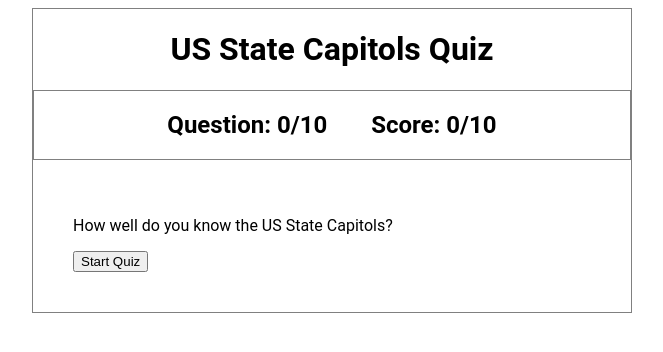
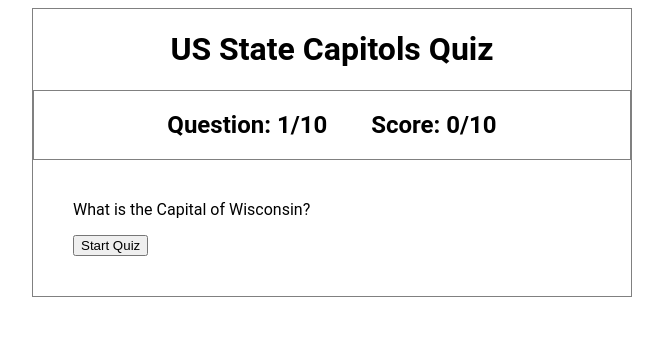
Before and after one commit to tleok/guizapp-wireframe, a plain HTML site: page index.html in a window 1280 px wide. Both pictures are taken after a click on the button "Start Quiz". Shown: the whole page, without its empty margins (308-971 px from the left). Drawn offline with nearby package versions, Linux system fonts and the light colour scheme.

Commit message:
added the question

```diff
--- a/index.html
+++ b/index.html
@@ -19,8 +19,10 @@
             </div>
         </nav>
         <main>
-            <p>How well do you know the US State Capitols?</p>
-            <form id="submission-form">
+            <div class="theQuestion js-theQuestion">
+                <p>How well do you know the US State Capitols?</p>
+            </div>
+            <form id="js-submission-form">
                 <ul class="answers-list js-answers-list">
                 </ul>
                 <button type="submit" class="submit-btn js-submit-btn" >Start Quiz</button>
--- a/index.js
+++ b/index.js
@@ -59,33 +59,59 @@ const STATES = [
 const USERRESPONSES = [];
 let currentQuestionIndex = 0;
 let questionComponents = STATES[currentQuestionIndex];
-
 //Declare Variable for the Answers
-let answerIndex = 2;
-
+let answerIndex = 0;
 //Testing the display of the question
 console.log(questionComponents.question);
 //testing the display of the Answers
 console.log(questionComponents.allAnswers[answerIndex]);
-
 //Step through the incrementing of the currentQuestionIndex
 
 //function 'nextQuestion' that steps us through the STORE objects and increments the current place holder variable
   //This function needs to be initiated by the click of the user
   //This function maybe has a if statement to clarify the item clicked
     //In this if statement i will need to verify
-function nextQuestion() {
-  $('#submission-form').on('click', '.js-submit-btn', event => {
+function userClick() {
+  $('#js-submission-form').on('click', '.js-submit-btn', event => {
     event.preventDefault();
-    console.log('`nextQuestion` ran');
+    console.log('`userClick` ran');
     generateTheQuestion();
+    incrementQuestionIndex();
     });
 }
 
 //This function generates the question
-function generateTheQuestion(theQuestion) {
-  console.log("Generate the Question");
+function generateTheQuestion() {
+  console.log("`generateTheQuestion` ran");
+  renderQuestion();
 }
+function renderQuestion(){
+  console.log("`renderQuestionder` ran")
+$('.js-theQuestion').text(questionComponents.question);
+}
+function incrementQuestionIndex(){
+  currentQuestionIndex++;
+  $('.js-currentQuestionNumber').text(currentQuestionIndex);
+}
+//Increment the Answers
+
+//Render Function onReady
+function quizApp() {
+  //generateTheQuestion();
+  userClick();
+}
+
+$(quizApp);
+
+
+
+
+
+
+
+
+
+
 //----------------NOT-MINE----------------
 // this generates the question and checks first to see if we are finished if not displays
 function generateQuestion() {
@@ -119,11 +145,3 @@ function createThing(questionIndex) {
   $(`<button type="submit" class="submitButton button"> Submit</button > `).appendTo(fieldSelector);
   return formMaker;
 }//----------------NOT-MINE----------------
-
-//Render Function onReady
-function quizApp() {
-    //generateTheQuestion();
-    nextQuestion();
-}
-
-$(quizApp);
```
